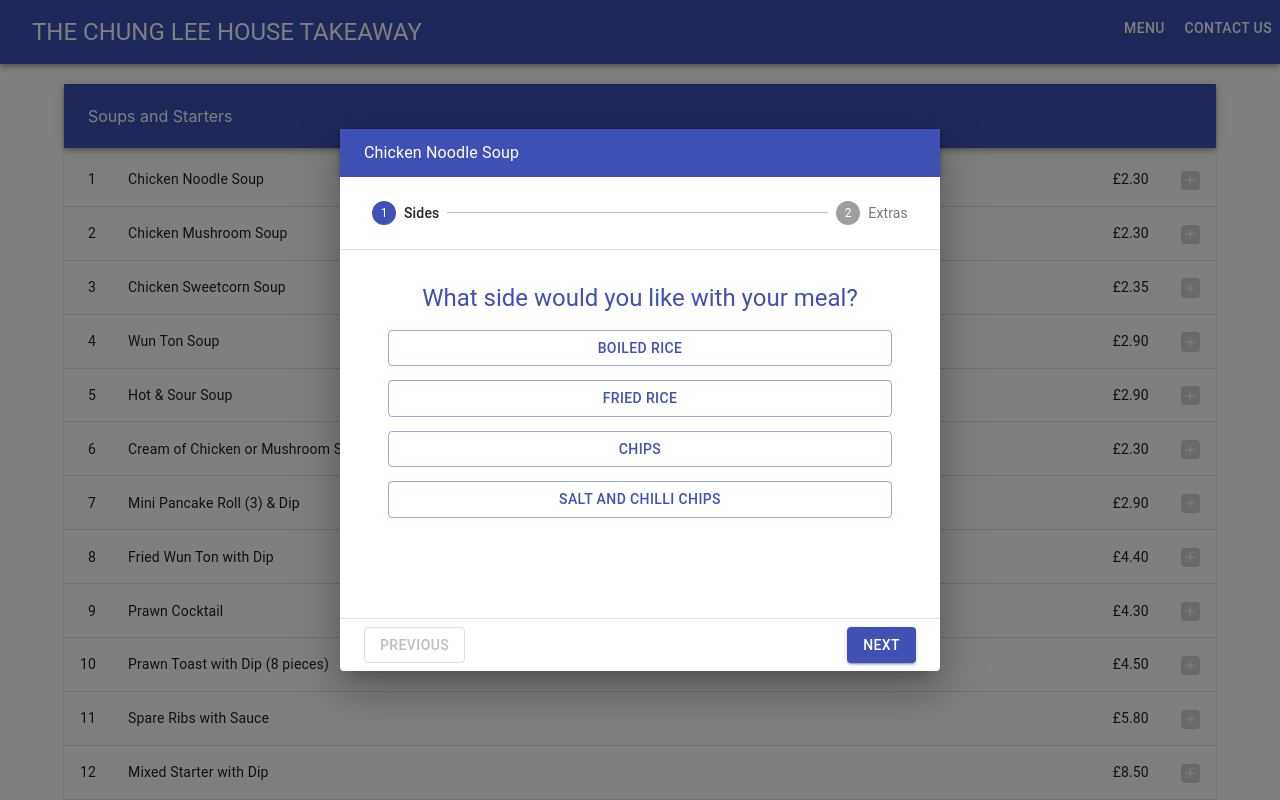
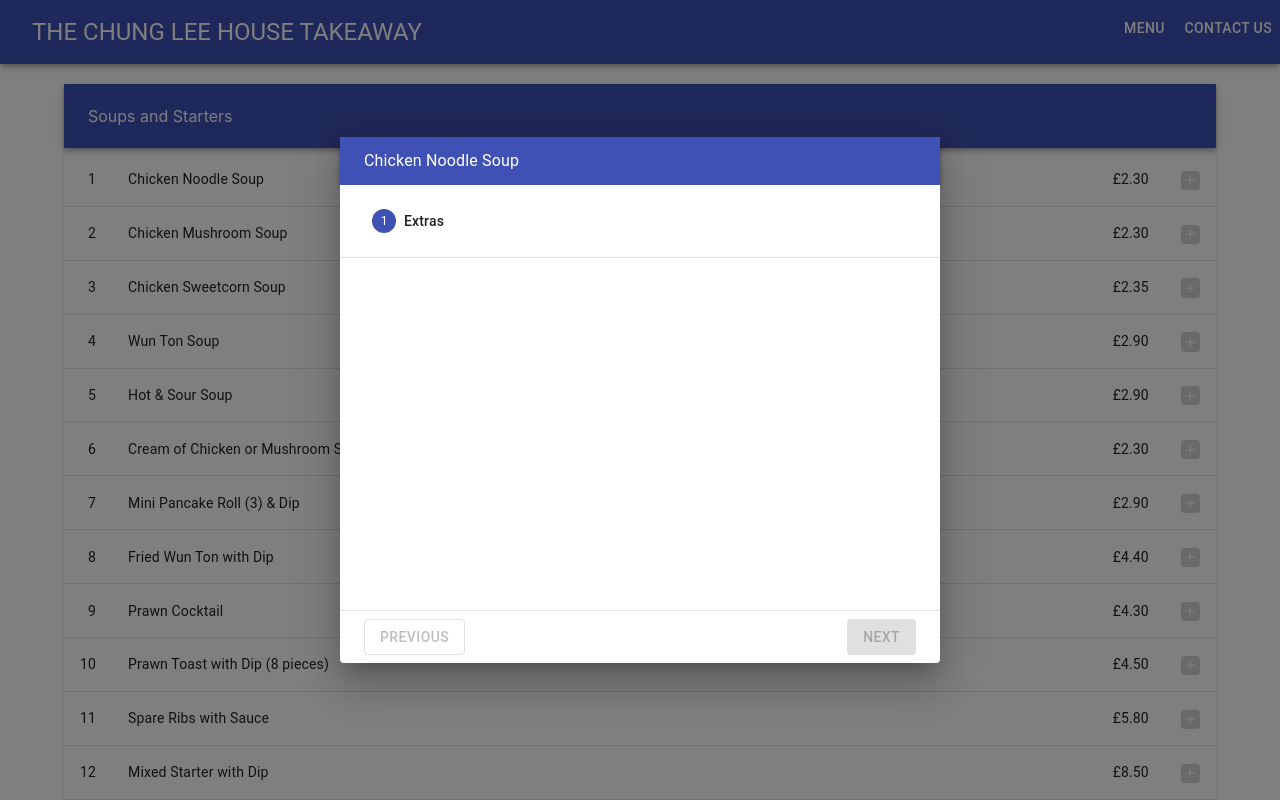
Before and after one commit to JK-Chung/takeaway_menu, a React (Create React App) app: page / in a window 1280 px wide. Both pictures are taken after a click on the button 1190 px from the left and 180 px from the top of the page. Shown: the top 800 px of the page. Built offline with nearby package versions, Linux system fonts and the light colour scheme.

Commit message:
Added SideSetter ability to not display free sides page if meals do not have a free side
Signed-off-by: Jee Ken Chung <chungjeeken@gmail.com>

```diff
--- a/src/Components/AddFoodDialog/AddFoodDialog.js
+++ b/src/Components/AddFoodDialog/AddFoodDialog.js
@@ -9,34 +9,35 @@ import SidesSetter from "./SidesSetter";
 import QuantitySetter from "./QuantitySetter";
 import StepperHeader from "./StepperHeader";
 
-const useFoodState = () => {
+const useDialogStepsWithFoodState = (foodItem) => {
     const [ side, setSide ] = React.useState();
 
-    const dialogSteps = [
-        {
+    const dialogSteps = [];
+    if(foodItem.freeSide) {
+        dialogSteps.push({
             label: "Sides",
             stepperContent: <SidesSetter initialSide={side} onSelect={setSide}/>
-        },
-        {
+        });
+    }
+
+    if(true) {
+        dialogSteps.push({
             label: "Extras",
             stepperContent: <React.Fragment/>
-        }
-    ];
+        });
+    }
 
     return {
-        dialogSteps,
-        foodState: {
-            side, setSide
-        }
+        dialogSteps
     };
 };
 
-const AddFoodDialog = props => {
-    const { dialogSteps, foodState } = useFoodState();
+const AddFoodDialog = ({ foodItem, open, onClose, classes }) => {
+    const { dialogSteps } = useDialogStepsWithFoodState(foodItem);
     const [activeDialogStep, setActiveDialogStep] = React.useState(0);
     return (
-        <Dialog open={props.open} onClose={props.onClose} fullWidth classes={{paper: props.classes.paper}}>
-            <StepperHeader activeStep={activeDialogStep} steps={dialogSteps} title={props.foodItem.name}/>
+        <Dialog open={open} onClose={onClose} fullWidth classes={{paper: classes.paper}}>
+            <StepperHeader activeStep={activeDialogStep} steps={dialogSteps} title={foodItem.name}/>
 
             <DialogContent dividers>
                 <Container style={{"height": "40vh"}} align="center" maxWidth="xl">
```
